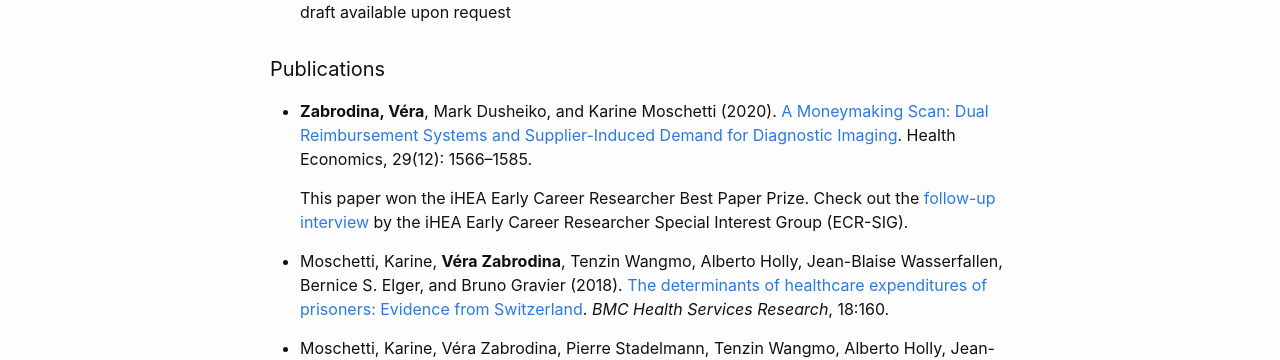
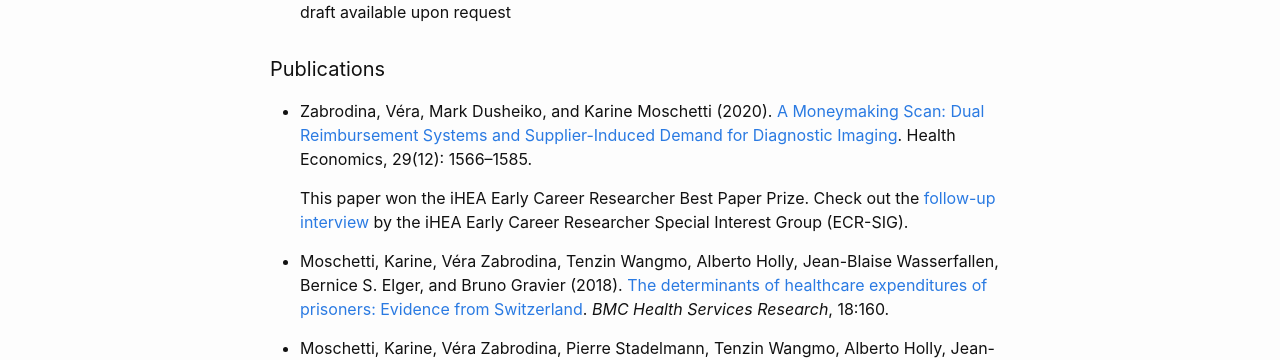
Before and after one commit to verazb/verazb.github.io, a Jekyll site: the page built from research.md, in a window 1280 px wide. Shown: the part 353-713 px from the top of the page. Built offline with Jekyll 4.4.1, drawn with Linux system fonts in a browser that asks for light colours; our own code applies the rules of GitHub Pages for plain Markdown files.

```diff
--- a/research.md
+++ b/research.md
@@ -20,11 +20,11 @@ page.title: "Research"
 
 #### Publications
 
-- **Zabrodina, Véra**, Mark Dusheiko, and Karine Moschetti (2020). [A Moneymaking Scan: Dual Reimbursement Systems and Supplier-Induced Demand for Diagnostic Imaging](https://doi.org/10.1002/hec.4152). Health Economics, 29(12): 1566--1585.
+- Zabrodina, Véra, Mark Dusheiko, and Karine Moschetti (2020). [A Moneymaking Scan: Dual Reimbursement Systems and Supplier-Induced Demand for Diagnostic Imaging](https://doi.org/10.1002/hec.4152). Health Economics, 29(12): 1566--1585.
 
   This paper won the iHEA Early Career Researcher Best Paper Prize. Check out the [follow-up interview](https://www.healtheconomics.org/page/ECRVeraZabrodina) by the iHEA Early Career Researcher Special Interest Group (ECR-SIG).
 
-- Moschetti, Karine, **Véra Zabrodina**, Tenzin Wangmo, Alberto Holly, Jean-Blaise Wasserfallen, Bernice S. Elger, and Bruno Gravier (2018). [The determinants of healthcare expenditures of prisoners: Evidence from Switzerland](https://doi.org/10.1186/s12913-018-2962-8). _BMC Health Services Research_, 18:160.
+- Moschetti, Karine, Véra Zabrodina, Tenzin Wangmo, Alberto Holly, Jean-Blaise Wasserfallen, Bernice S. Elger, and Bruno Gravier (2018). [The determinants of healthcare expenditures of prisoners: Evidence from Switzerland](https://doi.org/10.1186/s12913-018-2962-8). _BMC Health Services Research_, 18:160.
 
 - Moschetti, Karine, Véra Zabrodina, Pierre Stadelmann, Tenzin Wangmo, Alberto Holly, Jean-Blaise Wasserfallen, Bernice S. Elger, and Bruno Gravier (2017). [Exploring differences in healthcare utilization of prisoners in the canton of Vaud, Switzerland](https://doi.org/10.1371/journal.pone.0187255). _PLOS ONE_, 12(10):e0187255.
 
```
